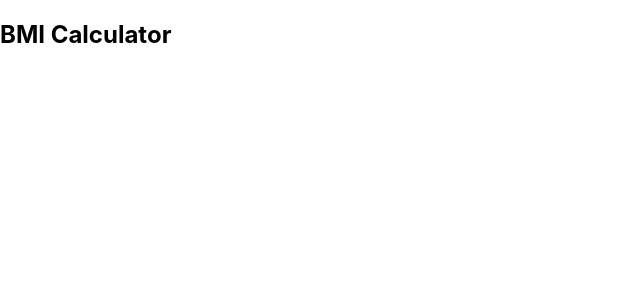
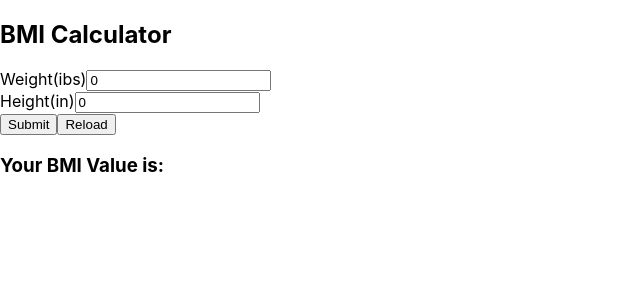
Before and after one commit to SachiniDeSilva/BMI-Calculator, a React (Create React App) app: page / in a window 1280 px wide. Shown: the top 300 px of the page, without its empty margins (0-640 px from the left). Built offline with nearby package versions, Linux system fonts and the light colour scheme.

Commit message:
add all features

```diff
--- a/src/App.js
+++ b/src/App.js
@@ -1,9 +1,81 @@
-import React from "react";
+import "./App.css";
+import React,{useState} from "react";
 function App() {
+
+
+
+const [weight,setWeight] = useState(0);
+const [height,setHeight] = useState(0);
+const [bmi, setBmi] =useState('');
+const[message,setMessage] =useState('');
+
+//logic
+
+let calcBmi =(e)=> {
+e.preventDefault(); //stay long
+if (weight === 0 || height === 0) {
+  alert('please enter a valid value');
+
+}
+
+else{
+  let bmi = (weight/(height*weight)*703)
+  setBmi (bmi .toFixed(1));
+
+
+
+
+  if (bmi<25) {
+    setMessage('You are underweight');
+
+  }
+  else if (bmi>=25 && bmi <30){
+    setMessage('You are a healthy')
+  }
+  else{
+    setMessage('you are overWeight')
+  }
+}
+}
+
+//reload
+
+let reload =() => {
+  window. location.reload()
+}
+
   return (
     <div className="app">
      <div className="container">
       <h2 className="center">BMI Calculator</h2>
+      <form onSubmit={calcBmi}>
+        <div>
+          <label>
+            Weight(ibs)
+          </label>
+          <input type="text" placeholder="Enter weight value" value={weight} onChange={(e) => setWeight(e.target.value)} />
+        </div>
+
+        <div>
+          <label>
+            Height(in)
+          </label>
+          <input type="text" placeholder="Enter height value" value={height} onChange={(e) => setHeight(e.target.value)} />
+        </div>
+
+        <div>
+          <button className="btn" type="submit">Submit</button>
+          <button className="btn btn-outline" onClick={reload} type="submit">Reload</button>
+        </div>
+        <div className="center">
+          <h3>
+            Your BMI Value is:{bmi}
+          </h3>
+          <p>
+            {message}
+          </p>
+        </div>
+      </form>
      </div>
     </div>
   );
```
Also changed, not shown: src/reportWebVitals.js (deleted, +0 -13 lines).
